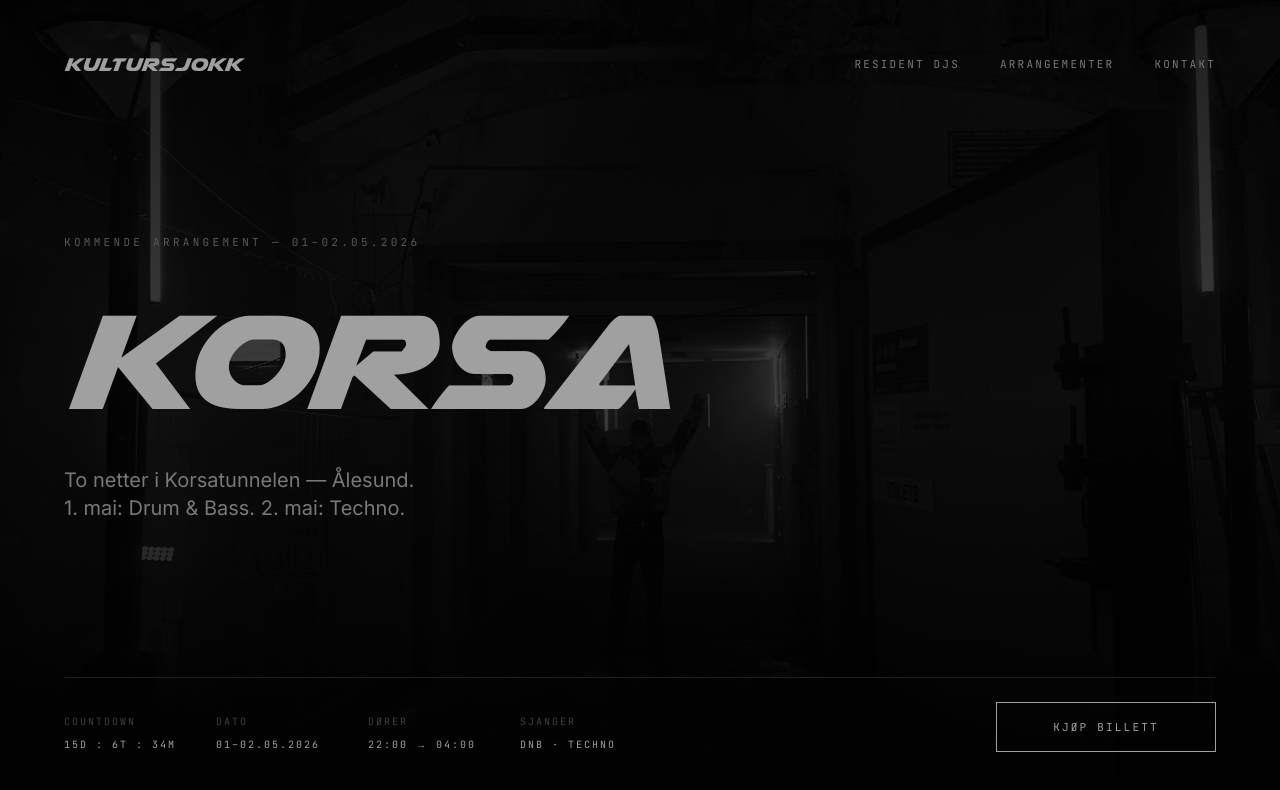
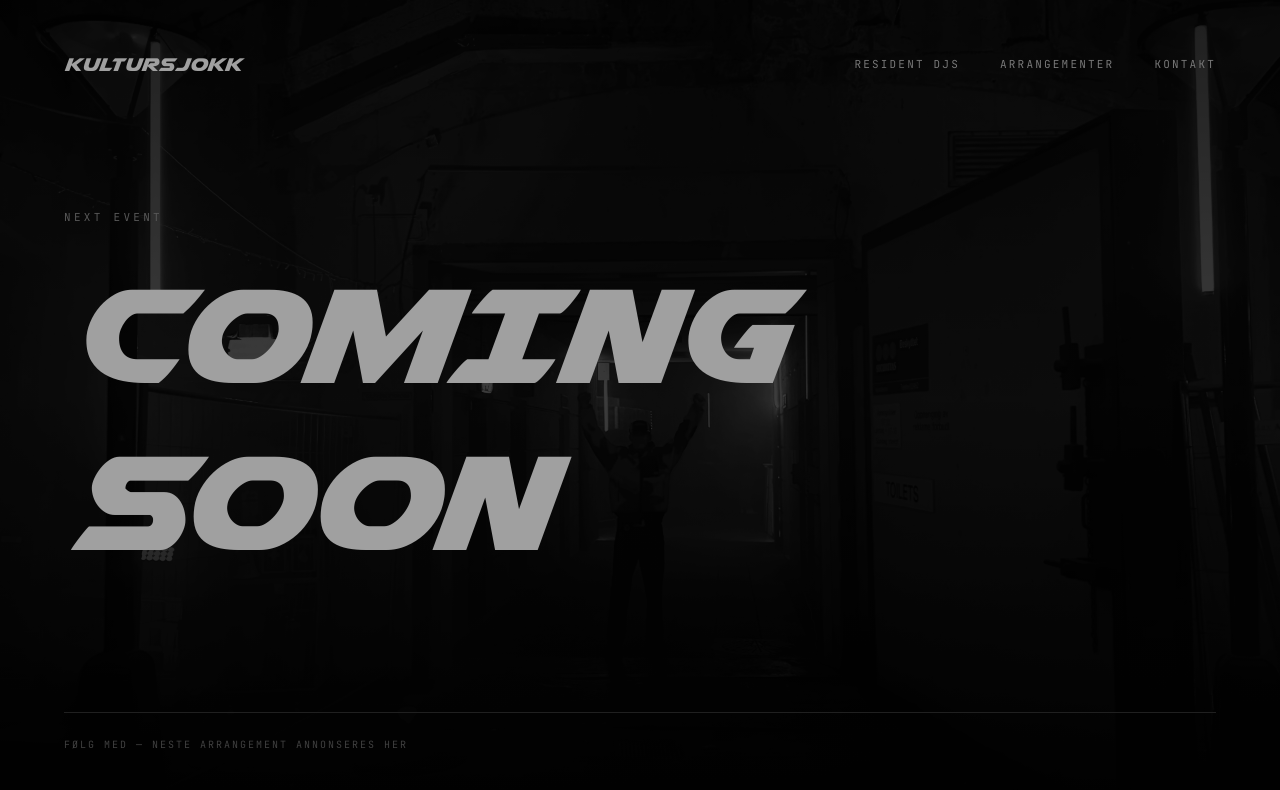
Before and after one commit to haakonstarheim/Kultursjokk-web, a Next.js app: page / in a window 1280 px wide. Shown: the top 790 px of the page. Built offline with nearby package versions, Linux system fonts and the light colour scheme.

Commit message:
Etter KORSA: forside Coming soon + KORSA flyttet til historikk

```diff
--- a/app/arrangementer/page.tsx
+++ b/app/arrangementer/page.tsx
@@ -7,41 +7,45 @@ import { ParallaxHero } from "@/components/ui/parallax-hero";
 import { KORSA } from "@/lib/events";
 
 /**
- * KORSA arrangementsside
- * ======================
+ * Arrangementer
+ * =============
  *
- * Rute: /billetter
+ * Rute: /arrangementer
  *
- * Minimalistisk, plakataktig side for KORSA-raves. Siden er
- * scrollbar, men bevisst kort — vi vil at besøkende skal få den
- * kritiske info-en raskt og deretter klikke seg videre til
- * ekstern billettløsning (Billetto).
+ * Etter at KORSA (01–02.05.2026) ble gjennomført, fungerer denne
+ * siden som en plakat-aktig historikkoversikt. KORSA vises som
+ * "Tidligere arrangement" — bildet, lineup-en og praktisk info
+ * beholdes som dokumentasjon, men ekstern billettsalg er fjernet.
  *
- * Seksjoner:
- *   01  Hero med KORSA-bildet + tittel + dato
- *   02  Kort beskrivelse (plakataktig setning)
- *   03  To-netters splitt — én kolonne per kveld
- *   04  Praktisk info
- *   05  CTA — Kjøp billett (ekstern lenke til Billetto)
+ * Når neste arrangement bookes vil seksjonsstrukturen bli:
+ *   01  Hero (kommende)
+ *   02  Aktivt arrangement
+ *   03  Historikk
+ *
+ * Inntil videre starter siden direkte på historikk-seksjonen,
+ * men beholder samme typografi og rytme som tidligere versjon.
  */
 
 export const metadata: Metadata = {
-  title: "KORSA — 01–02.05.2026",
+  title: "Arrangementer — Kultursjokk",
   description:
-    "To netter rave i Korsatunnelen. 1. mai: Drum & Bass. 2. mai: Techno. Ålesund.",
+    "Tidligere og kommende arrangementer i regi av Kultursjokk. Neste arrangement annonseres snart.",
 };
 
-export default function BilletterPage() {
+export default function ArrangementerPage() {
   return (
     <>
       <SiteHeader variant="solid" />
 
       <main className="min-h-screen">
         {/* ── 01 · HERO ─────────────────────────────────── */}
+        {/* Hero-seksjonen viser "Coming soon" som plakat-statement.
+            Vi har bevisst valgt å beholde KORSA-bildet som bakgrunn
+            for visuell kontinuitet med forsiden. */}
         <section className="relative h-[70vh] min-h-[500px] w-full overflow-hidden">
           <ParallaxHero className="absolute inset-0 -top-[15%] h-[130%]">
             <Image
-              src={KORSA.heroImage}
+              src="/images/korsa-hero.jpg"
               alt="Korsatunnelen — silhuett med armer i været"
               fill
               priority
@@ -58,38 +62,74 @@ export default function BilletterPage() {
 
           <div className="relative z-10 flex h-full flex-col justify-end px-6 md:px-16 pb-16 md:pb-24">
             <p className="font-mono text-[10px] md:text-[11px] tracking-eyebrow uppercase text-ink-700">
-              Kommende arrangement
+              Next event
             </p>
             <h1 className="font-display text-[clamp(5rem,18vw,13rem)] leading-[0.92] uppercase text-ink-900 mt-4">
-              Korsa
+              Coming soon
             </h1>
             <p className="mt-6 font-mono text-[11px] md:text-[13px] tracking-meta uppercase text-ink-800">
-              {KORSA.dateRange} — {KORSA.venue}
+              Følg med — neste arrangement annonseres snart
             </p>
           </div>
         </section>
 
-        {/* ── 02 · KORT BESKRIVELSE ─────────────────────── */}
+        {/* ── 02 · HISTORIKK-INTRO ─────────────────────── */}
         <FadeIn>
           <section className="px-6 md:px-16 py-24 md:py-32 max-w-5xl">
             <p className="font-mono text-[10px] md:text-[11px] tracking-eyebrow uppercase text-ink-600">
-              01 · Om arrangementet
+              01 · Historikk
             </p>
             <p className="mt-8 font-display text-[clamp(2rem,5vw,4rem)] leading-[1.1] uppercase text-ink-900">
-              Rave i Korsatunnelen.
-              <br />
-              To netter. To sjangre.
-              <br />
-              KORSA.
+              Tidligere arrangementer.
             </p>
           </section>
         </FadeIn>
 
-        {/* ── 03 · TO-NETTERS SPLITT ────────────────────── */}
+        {/* ── 03 · KORSA — TIDLIGERE ARRANGEMENT ─────── */}
+        {/* KORSA vises som avsluttet arrangement. Bildet er oppdatert
+            til "korsa-2026.jpg" (lokal fil i public/images/) og
+            "Avsluttet" markeres tydelig i eyebrow-feltet. */}
+        <FadeIn>
+          <section className="px-6 md:px-16 pb-16 md:pb-24">
+            <div className="border-t border-ink-300 pt-12 md:pt-16">
+              <div className="grid grid-cols-1 md:grid-cols-2 gap-10 md:gap-16 items-start">
+                {/* Venstre kolonne — bilde */}
+                <div className="relative aspect-[4/5] w-full overflow-hidden bg-ink-100 border border-ink-300">
+                  <Image
+                    src={KORSA.heroImage}
+                    alt={`Plakat — ${KORSA.title} ${KORSA.dateRange}`}
+                    fill
+                    quality={85}
+                    className="object-cover object-center grayscale"
+                    sizes="(min-width: 768px) 50vw, 100vw"
+                  />
+                </div>
+
+                {/* Høyre kolonne — meta */}
+                <div className="flex flex-col">
+                  <p className="font-mono text-[10px] md:text-[11px] tracking-eyebrow uppercase text-ink-600">
+                    Avsluttet — {KORSA.dateRange}
+                  </p>
+                  <h2 className="mt-4 font-display text-[clamp(3.5rem,10vw,7rem)] leading-[0.95] uppercase text-ink-900">
+                    {KORSA.title}
+                  </h2>
+                  <p className="mt-6 font-mono text-[11px] md:text-[13px] tracking-meta uppercase text-ink-800">
+                    {KORSA.venue}
+                  </p>
+                  <p className="mt-6 text-base md:text-lg text-ink-800 max-w-md leading-relaxed">
+                    {KORSA.shortDescription}
+                  </p>
+                </div>
+              </div>
+            </div>
+          </section>
+        </FadeIn>
+
+        {/* ── 04 · TO-NETTERS LINEUP (DOKUMENTASJON) ────── */}
         <FadeIn>
           <section className="px-6 md:px-16 pb-24 md:pb-32">
             <p className="font-mono text-[10px] md:text-[11px] tracking-eyebrow uppercase text-ink-600 mb-10">
-              02 · Program
+              02 · Lineup
             </p>
             <div className="grid grid-cols-1 md:grid-cols-2 border-t border-ink-300">
               {KORSA.nights.map((night, i) => (
@@ -111,9 +151,9 @@ export default function BilletterPage() {
                     {night.date}
                   </p>
 
-                {/* Lineup — kort per DJ. Hvis `dj.image` er satt
-                    rendres <Image />, ellers en svart plassholder-boks.
-                    Alle bilder legges i gråskala for plakataktig uttrykk. */}
+                  {/* Lineup — kort per DJ. Klikkbare når Instagram-profil
+                      er knyttet til. Alle bilder vises i gråskala for
+                      konsistent plakat-uttrykk. */}
                   <div className="mt-10 grid grid-cols-2 gap-4 md:gap-6">
                     {night.lineup.map((dj) => {
                       const Wrapper = dj.instagram
@@ -150,39 +190,17 @@ export default function BilletterPage() {
           </section>
         </FadeIn>
 
-        {/* ── 04 · PRAKTISK INFO ─────────────────────────── */}
+        {/* ── 05 · PRAKTISK INFO (HISTORIKK) ─────────────── */}
         <FadeIn>
-          <section className="px-6 md:px-16 pb-24 md:pb-32">
+          <section className="px-6 md:px-16 pb-32 md:pb-40">
             <p className="font-mono text-[10px] md:text-[11px] tracking-eyebrow uppercase text-ink-600 mb-10">
-              03 · Praktisk
+              03 · Detaljer
             </p>
             <div className="grid grid-cols-2 md:grid-cols-4 gap-6 md:gap-10 border-t border-ink-300 pt-10 font-mono text-[10px] md:text-[11px] tracking-meta uppercase">
               <InfoItem label="Dører" value={KORSA.doors} />
               <InfoItem label="Alder" value={KORSA.age} />
               <InfoItem label="Sjanger" value={KORSA.genres} />
               <InfoItem label="Lokasjon" value={KORSA.venue} />
-            </div>
-          </section>
-        </FadeIn>
-
-        {/* ── 05 · CTA ───────────────────────────────────── */}
-        <FadeIn>
-          <section className="px-6 md:px-16 pb-32 md:pb-40">
-            <div className="border-t border-ink-300 pt-16 md:pt-24 flex flex-col items-start gap-10">
-              <p className="font-display text-[clamp(2rem,4.5vw,3.5rem)] leading-[1.1] uppercase text-ink-900 max-w-3xl">
-                Billetter selges via Billetto.
-              </p>
-              <a
-                href={KORSA.ticketUrl}
-                target="_blank"
-                rel="noopener noreferrer"
-                className="group inline-flex items-center justify-center border border-ink-900 px-12 py-6 font-mono text-[11px] md:text-[12px] tracking-meta uppercase text-ink-900 transition-colors duration-300 ease-brutal hover:bg-ink-900 hover:text-ink-0 min-w-[260px]"
-              >
-                Kjøp billett
-              </a>
-              <p className="font-mono text-[10px] tracking-meta uppercase text-ink-600">
-                Lenken åpner billetto.no i ny fane
-              </p>
             </div>
           </section>
         </FadeIn>
@@ -194,7 +212,7 @@ export default function BilletterPage() {
 }
 
 /**
- * Label + verdi i meta-rader. Samme utseende som forsiden.
+ * Label + verdi i meta-rader. Samme utseende som tidligere.
  */
 function InfoItem({ label, value }: { label: string; value: string }) {
   return (
--- a/app/page.tsx
+++ b/app/page.tsx
@@ -1,7 +1,5 @@
 import Image from "next/image";
 import Link from "next/link";
-import { KORSA } from "@/lib/events";
-import { Countdown } from "@/components/ui/countdown";
 
 /**
  * Landing page — forside
@@ -9,18 +7,20 @@ import { Countdown } from "@/components/ui/countdown";
  *
  * Dette er en bevisst single-screen-side: alt som betyr noe
  * skal være synlig uten at brukeren trenger å scrolle. Siden
- * fungerer som et plakat-statement for Kultursjokk og løfter
- * fram det aktuelle arrangementet (KORSA) over alt annet.
+ * fungerer som et plakat-statement for Kultursjokk.
+ *
+ * KORSA (01–02.05.2026) er nå avsluttet. Inntil neste arrangement
+ * er booket viser forsiden et "Next event — Coming soon"-statement.
+ * Bakgrunnsbildet fra KORSA beholdes for visuell kontinuitet —
+ * det skaper assosiasjoner til det forrige raven og bygger forventning.
  *
  * Layout:
  *   ┌────────────────────────────────────────┐
  *   │  KULTURSJOKK        nav nav nav        │  <- header
  *   │                                        │
- *   │  Eyebrow                                │
- *   │  KORSA                                 │  <- hero (event navn)
- *   │  Rave i Korsatunnelen — Ålesund        │
+ *   │  Next event                            │  <- eyebrow
+ *   │  Coming soon                           │  <- hero
  *   │                                        │
- *   │  dato  dører  sjanger  [Kjøp billett]  │  <- footer/meta
  *   └────────────────────────────────────────┘
  *
  * Bakgrunn: KORSA-bildet, mørk overlay for lesbarhet.
@@ -69,7 +69,7 @@ export default function LandingPage() {
               Resident&nbsp;DJs
             </Link>
             {/* Arrangementer peker til intern arrangementsside
-                (/arrangementer), som igjen har knapp til ekstern Billetto. */}
+                (/arrangementer). Inntil videre viser den historikk. */}
             <Link
               href="/arrangementer"
               className="text-ink-800 hover:text-ink-900 transition-colors"
@@ -86,62 +86,28 @@ export default function LandingPage() {
         </header>
 
         {/* Hero — sentrert vertikalt.
-            KORSA-tittelen er en lenke til /arrangementer slik at hele
-            plakaten fungerer som klikkbar inngang til arrangementsiden. */}
+            "Coming soon" står som plakat-statement uten lenke,
+            siden vi ikke har et arrangement å lenke til enda. */}
         <section className="flex flex-1 items-center">
           <div className="max-w-4xl">
             <p className="font-mono text-[10px] md:text-[11px] tracking-eyebrow uppercase text-ink-700">
-              Kommende arrangement — {KORSA.dateRange}
+              Next event
             </p>
-            <Link
-              href="/arrangementer"
-              aria-label={`Gå til arrangementsiden for ${KORSA.title}`}
-              className="group inline-block mt-4 md:mt-6"
-            >
-              <h1 className="font-display text-[clamp(4.5rem,16vw,11rem)] leading-[0.95] uppercase text-ink-900 transition-opacity duration-300 group-hover:opacity-80">
-                {KORSA.title}
-              </h1>
-            </Link>
-            <p className="mt-4 md:mt-6 text-base md:text-xl text-ink-800 max-w-lg leading-relaxed">
-              To netter i Korsatunnelen — Ålesund.
-              <br className="hidden md:block" />
-              1. mai: Drum &amp; Bass. 2. mai: Techno.
-            </p>
+            <h1 className="font-display text-[clamp(4.5rem,16vw,11rem)] leading-[0.95] uppercase text-ink-900 mt-4 md:mt-6">
+              Coming soon
+            </h1>
           </div>
         </section>
 
-        {/* Footer — arrangementsmeta + CTA */}
-        <footer className="flex flex-col gap-6 md:flex-row md:items-end md:justify-between border-t border-ink-400 pt-6">
-          <div className="grid grid-cols-4 gap-4 md:gap-10 font-mono text-[10px] tracking-meta uppercase">
-            <Countdown targetDate="2026-05-01T22:00:00+02:00" />
-            <MetaItem label="Dato" value={KORSA.dateRange} />
-            <MetaItem label="Dører" value={KORSA.doors} />
-            <MetaItem label="Sjanger" value={KORSA.genres} />
-          </div>
-
-          <a
-            href={KORSA.ticketUrl}
-            target="_blank"
-            rel="noopener noreferrer"
-            className="group inline-flex items-center justify-center border border-ink-900 px-8 py-4 font-mono text-[11px] tracking-meta uppercase text-ink-900 transition-colors duration-300 ease-brutal hover:bg-ink-900 hover:text-ink-0 md:min-w-[220px]"
-          >
-            Kjøp billett
-          </a>
+        {/* Footer — bevisst tom for å holde fokus på hero-statementet.
+            Beholder en tynn linje på toppen av footer-området slik at
+            layouten føles balansert mot header-en. */}
+        <footer className="border-t border-ink-400 pt-6">
+          <p className="font-mono text-[10px] tracking-meta uppercase text-ink-600">
+            Følg med — neste arrangement annonseres her
+          </p>
         </footer>
       </div>
     </div>
   );
 }
-
-/**
- * Liten hjelpekomponent for meta-felt i footeren.
- * Holder label og verdi konsistente på tvers av bruksområder.
- */
-function MetaItem({ label, value }: { label: string; value: string }) {
-  return (
-    <div>
-      <div className="text-ink-600">{label}</div>
-      <div className="mt-2 text-ink-900">{value}</div>
-    </div>
-  );
-}
--- a/lib/events.ts
+++ b/lib/events.ts
@@ -54,7 +54,10 @@ export const KORSA: Event = {
   age: "20+",
   venue: "Korsatunnelen, Ålesund",
   genres: "DnB · Techno",
-  heroImage: "/images/korsa-hero.jpg",
+  // Oppdatert 20.05.2026: peker nå på den nye KORSA 2026-plakaten
+  // som vises på /arrangementer (historikk-seksjonen).
+  // Forsiden bruker fortsatt /images/korsa-hero.jpg som bakgrunn.
+  heroImage: "/images/korsa-2026.jpg",
   ticketUrl:
     "https://billetto.no/e/korsa-billetter-1877450?utm_source=organiser&utm_medium=share&utm_campaign=copy_link&utm_content=1",
   nights: [
```
Also changed, not shown: tsconfig.json (+24 -6 lines), public/images/korsa-2026-plakat.jpg (added), 1 other file (tests, documents, lock files or other folders). Lines whose indentation alone changed are shown as unchanged.
